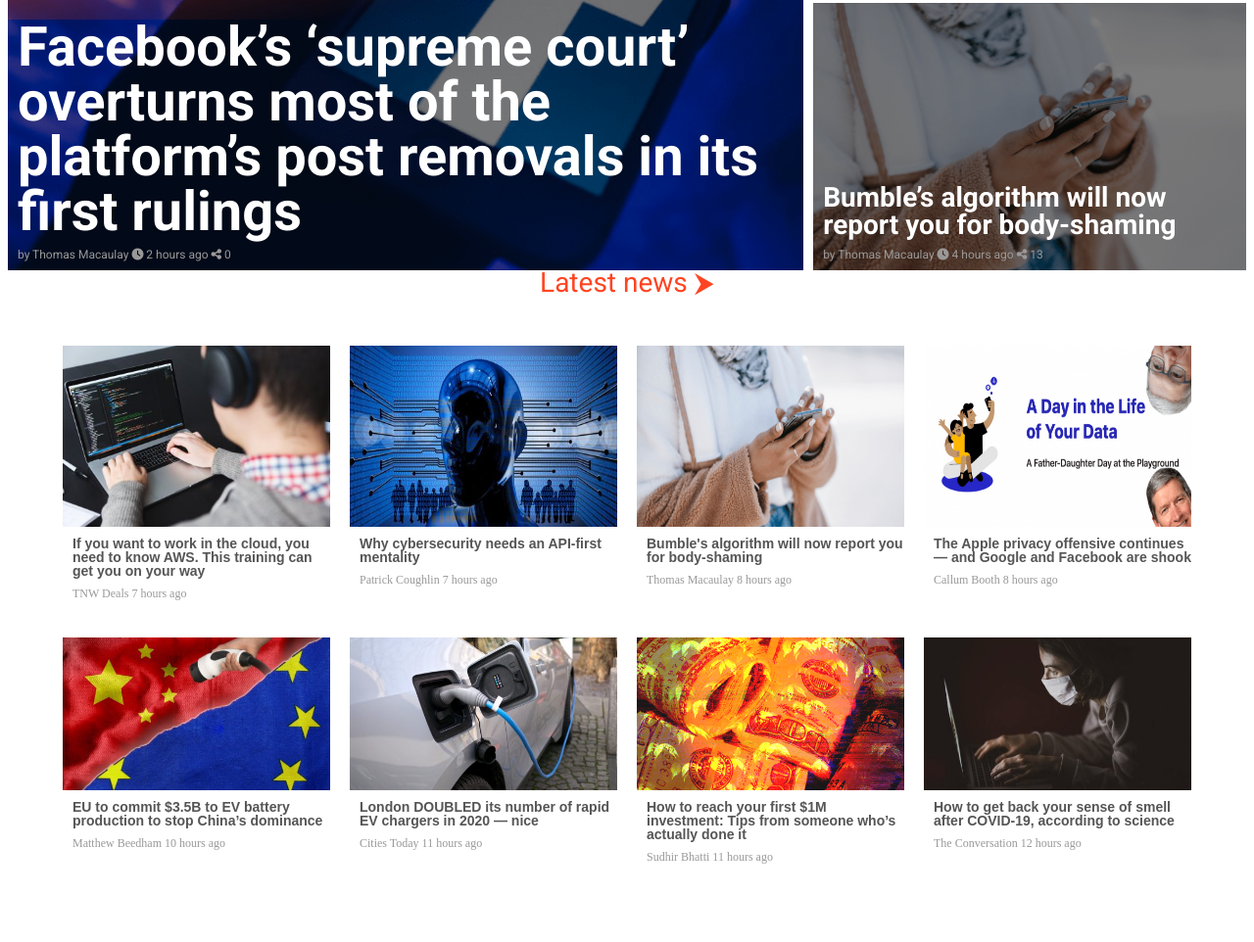
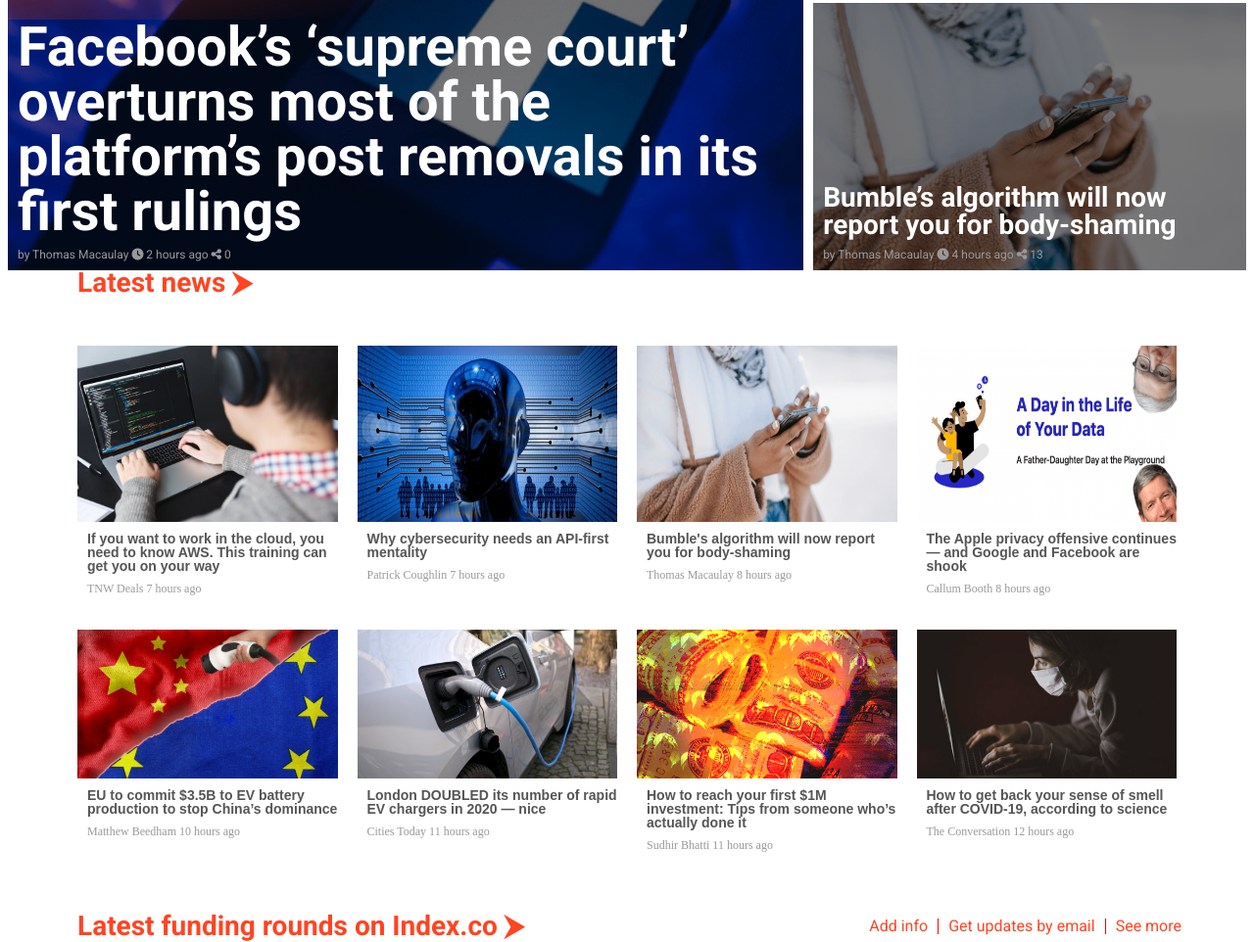
Before and after one commit to leolpaz/Responsive-Design, a plain HTML site: page index.html in a window 1280 px wide. Shown: the part 405-1367 px from the top of the page at 98% size. Before the commit the page ends 1300 px from the top, so only its background shows below. Drawn offline with Linux system fonts and the light colour scheme.

Commit message:
finishe second transition

```diff
--- a/index.html
+++ b/index.html
@@ -95,7 +95,7 @@
       </div>
     </section>
     <div class="container">
-    <h2 class="transition1">
+      <h2 class="transition first-header">
         Latest news &#11166
       </h2>
       <section class="latest-news">
@@ -203,6 +203,15 @@
           </div>
         </div>
       </section>
+      <div class="large-screen-flex">
+      <h2 class="transition">
+        Latest funding rounds on Index.co &#11166
+      </h2>
+      <ul class="financial-list">
+        <li>See more</li>
+        <li class="borders">Get updates by email</li>
+        <li>Add info</li>
+      </ul>
     </div>
 
   </main>
--- a/styles/style.css
+++ b/styles/style.css
@@ -192,8 +192,13 @@ nav {
   grid-area: top-news3;
 }
 
-.transition1 {
-  margin: 50px 15px;
+.first-header {
+  margin-top: 50px;
+  margin-bottom: 50px;
+}
+
+.transition {
+  margin-left: 15px;
 }
 
 .latest-news {
@@ -202,6 +207,7 @@ nav {
   row-gap: 10px;
   margin-right: 15px;
   margin-left: 15px;
+  margin-bottom: 50px;
 }
 
 .latest {
@@ -226,6 +232,20 @@ h2 {
   font-family: 'roboto', 'Courier New', Courier, monospace;
   font-size: 28px;
   color: #FF4422;
+  font-weight: 700;
+}
+
+.financial-list {
+  font-family: 'roboto', 'Courier New', Courier, monospace;
+  font-size: 14px;
+  color: #FF4422;
+  margin-left: 15px;
+  margin-top: 15px;
+  margin-bottom: 10px;,
+}
+
+.financial-list li {
+  margin-top: 15px;
 }
 
 @media only screen and (min-width: 768px) {
@@ -256,13 +276,6 @@ h2 {
     justify-content: left;
   }
 
-  .container {
-    display: flex;
-    flex-direction: column;
-    align-items: center;
-    justify-content: center;
-  }
-
   .calling a {
     margin-left: 100px
   }
@@ -285,6 +298,7 @@ h2 {
     column-gap: 20px;
     margin-right: 15px;
     margin-left: 15px;
+    max-height: 100%;
   }
 
   .latest {
@@ -311,6 +325,27 @@ h2 {
     font-size: 14px;
     font-weight: 500;
   }
+
+  .transition {
+    align-self: flex-start;
+  }
+
+  .financial-list {
+    display: flex;
+    font-size: 16px;
+    margin-left: 5px;
+  }
+
+  .financial-list li {
+    padding-right: 10px;
+    padding-left: 10px;
+  }
+
+  .financial-list .borders {
+    border-right: 1px solid red;
+    border-left: 1px solid red;
+  }
+
 
 }
 
@@ -372,6 +407,33 @@ h2 {
     margin-right: 15px;
     margin-left: 15px;
     max-width: 1152px;
+    max-height: 100%;
+  }
+
+  .transition {
+    align-self: flex-start;
+  }
+
+  .container {
+    display: flex;
+    flex-direction: column;
+    max-width: 1152px;
+    margin: 0 auto;
+  }
+
+  .large-screen-flex {
+    display: flex;
+    justify-content: space-between;
+  }
+
+  .financial-list {
+    flex-direction: row-reverse;
+    margin: 0;
+    align-self: center;
+  }
+
+  .financial-list li {
+    margin: 0;
   }
 
 
```
Lines whose indentation alone changed are shown as unchanged.
